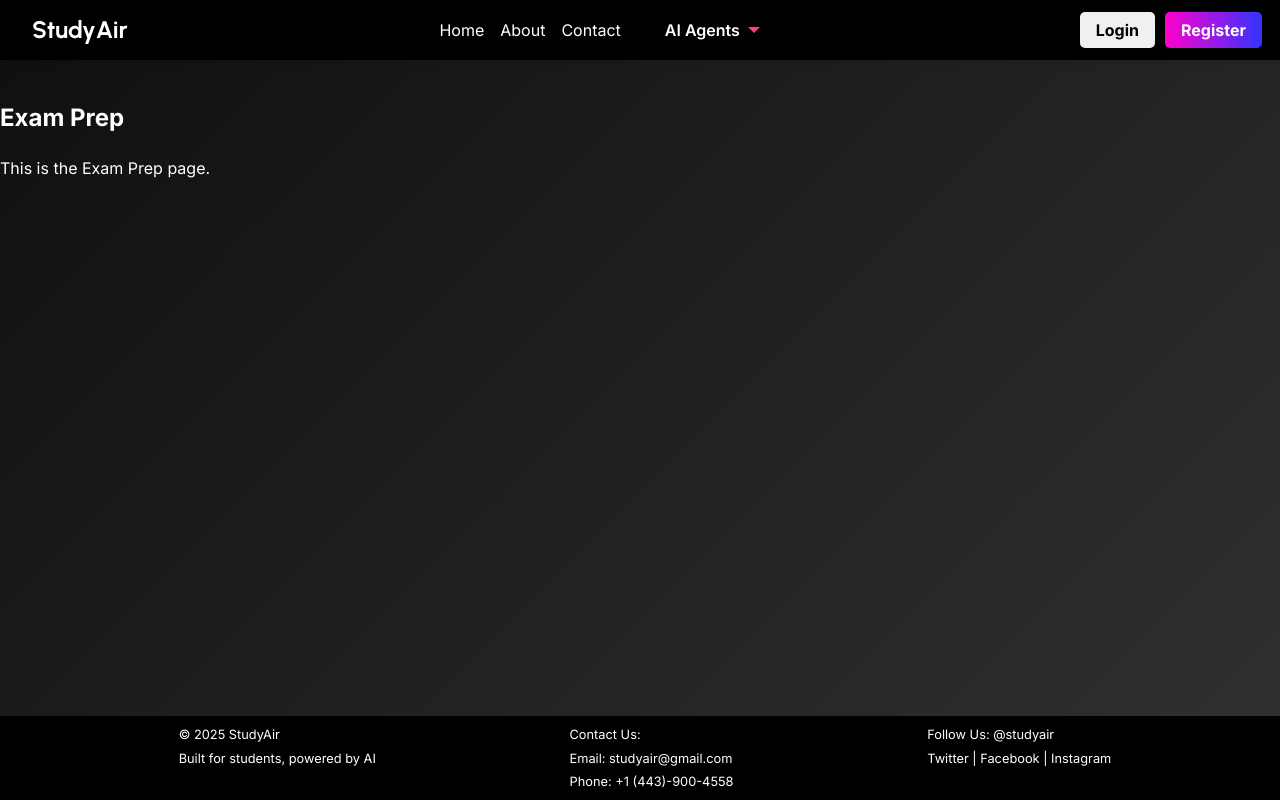
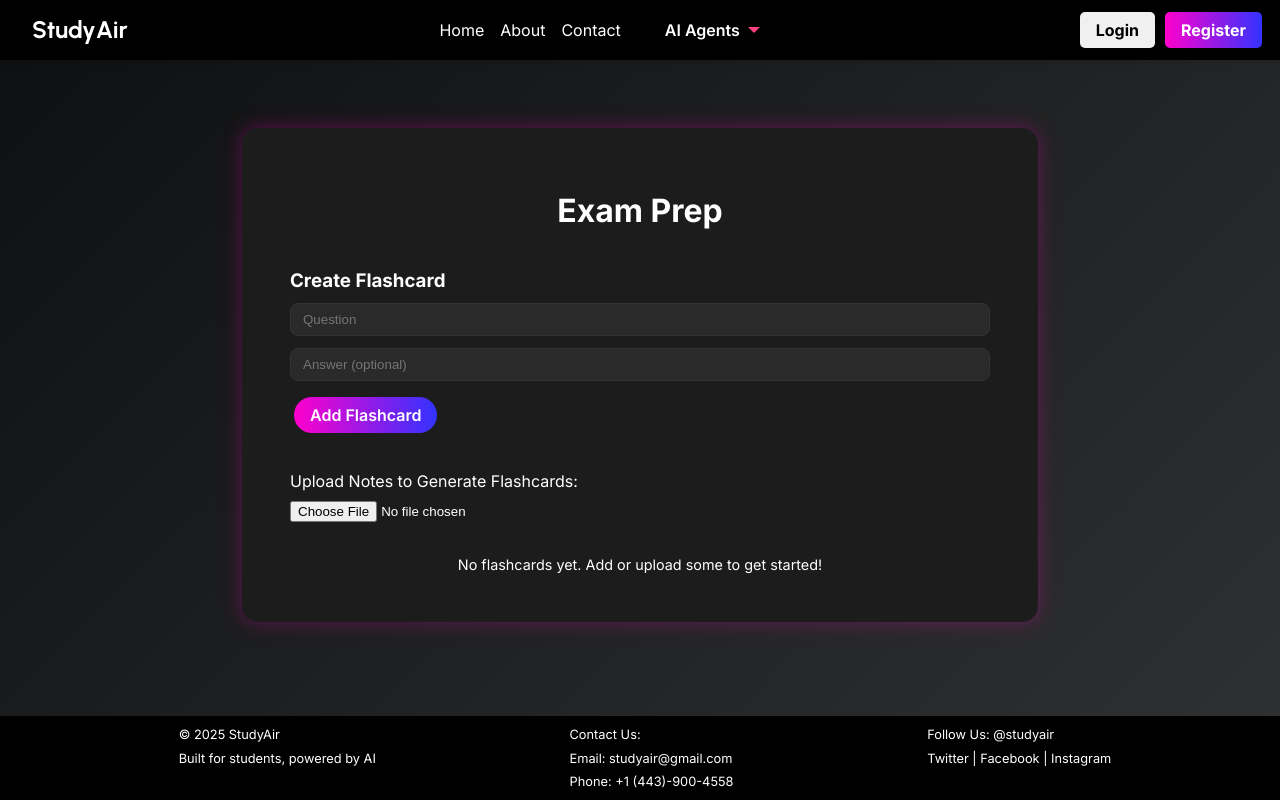
Before and after one commit to SommieOgu/StudyAir, a React (Vite) app: page /exam-prep in a window 1280 px wide. Built offline with nearby package versions, Linux system fonts and the light colour scheme.

Commit message:
added exam prep frontend with flashcards by writing them or uploading notes for generated ones

```diff
--- a/src/App.jsx
+++ b/src/App.jsx
@@ -56,30 +56,31 @@ function App() {
           <Link to="/">Contact</Link>
           <AgentDropdown />
         </nav>
-
         <div className="auth-buttons">
           <button className="login-btn">Login</button>
           <button className="register-btn">Register</button>
         </div>
       </header>
+
       <main className="main-content">
         <Routes>
-          <Route path="/" element={
+          <Route
+            path="/"
+            element={
               <section className="home">
                 <div className="hero">
-               <div class="hero-content">
-                    <h2> Welcome to StudyAir</h2>
-                    <p> Your AI-powered academic assistant</p>
+                  <div className="hero-content">
+                    <h2>Welcome to StudyAir</h2>
+                    <p>Your AI-powered academic assistant</p>
                   </div>
-                <div className="message msg1"> Ready to be a pro?</div>
-                <div className="message msg2"> Generating your quiz...</div>
-                <div className="message msg3"> Review every day!</div>
-                <div className="message msg4"> Study with friends!</div>
-                <div className="message msg5"> Yay I passed my exam!</div>
-                <div className="message msg6"> AI-powered study tools!</div>
-                <div className="message msg7"> Time to focus</div>
-                <div className="message msg8"> You got this!</div>
-
+                  <div className="message msg1">Ready to be a pro?</div>
+                  <div className="message msg2">Generating your quiz...</div>
+                  <div className="message msg3">Review every day!</div>
+                  <div className="message msg4">Study with friends!</div>
+                  <div className="message msg5">Yay I passed my exam!</div>
+                  <div className="message msg6">AI-powered study tools!</div>
+                  <div className="message msg7">Time to focus</div>
+                  <div className="message msg8">You got this!</div>
                 </div>
 
                 <div className="description">
@@ -89,7 +90,9 @@ function App() {
                 </div>
 
                 <div className="mission">
-                <h2>Mission: We provide AI study assistants that help students practice, organize, and master their coursework effortlessly</h2>
+                  <h2>
+                    Mission: We provide AI study assistants that help students practice, organize, and master their coursework effortlessly
+                  </h2>
                 </div>
 
                 <div className="features">
@@ -105,7 +108,7 @@ function App() {
                     </div>
                     <div className="feature-card">
                       <h4>📅 Plan Study Sessions</h4>
-                    <p> Study with peers to enhance retention.</p>
+                      <p>Study with peers to enhance retention.</p>
                     </div>
                   </div>
 
@@ -149,7 +152,8 @@ function App() {
                   </div>
                 </div>
               </section>
-          } />
+            }
+          />
           <Route path="/note-taker" element={<NoteTaker />} />
           <Route path="/quiz-generator" element={<QuizGenerator />} />
           <Route path="/exam-prep" element={<ExamPrep />} />
--- /dev/null
+++ b/src/pages/ExamPrep.css
@@ -0,0 +1,112 @@
+.exam-prep-container {
+  max-width: 700px;
+  margin: 3rem auto;
+  padding: 2rem 3rem;
+  background: #1c1c1c;
+  color: white;
+  border-radius: 1rem;
+  box-shadow: 0 0 20px rgba(255, 0, 204, 0.3);
+  text-align: center;
+  font-family: 'Inter', sans-serif;
+}
+
+.exam-prep-container h2 {
+  font-size: 2rem;
+  margin-bottom: 2rem;
+  color: white;
+}
+
+.manual-flashcard,
+.flashcard-upload {
+  margin-bottom: 2rem;
+  text-align: left;
+}
+
+.manual-flashcard h3 {
+  margin-bottom: 0.5rem;
+  color: #fff;
+}
+
+.manual-flashcard input {
+  width: 100%;
+  padding: 0.5rem 0.75rem;
+  margin-bottom: 0.75rem;
+  border-radius: 8px;
+  border: 1px solid #333;
+  background: #2a2a2a;
+  color: white;
+  box-sizing: border-box;
+}
+
+.manual-flashcard button,
+.deck-controls button {
+  padding: 0.5rem 1rem;
+  margin: 0.25rem;
+  border-radius: 50px;
+  border: none;
+  cursor: pointer;
+  font-weight: 600;
+  background: linear-gradient(to right, #ff00cc, #3333ff);
+  color: white;
+  transition: all 0.3s ease;
+}
+
+.manual-flashcard button:hover,
+.deck-controls button:hover {
+  opacity: 0.9;
+}
+
+.flashcard-upload label {
+  display: block;
+  margin-bottom: 0.5rem;
+  color: #fff;
+}
+
+.flashcard-upload input[type="file"] {
+  display: block;
+  margin-top: 0.5rem;
+}
+
+.flashcard-deck {
+  display: flex;
+  flex-direction: column;
+  align-items: center;
+  gap: 1rem;
+}
+
+.flashcard {
+  width: 100%;
+  min-height: 120px;
+  border-radius: 1rem;
+  background: #2a2a2a;
+  box-shadow: 0 0 15px rgba(255, 0, 204, 0.3);
+  padding: 1rem;
+  display: flex;
+  align-items: center;
+  justify-content: center;
+  font-size: 1.1rem;
+  text-align: center;
+  transition: transform 0.3s ease, box-shadow 0.3s ease;
+}
+
+.flashcard:hover {
+  transform: translateY(-3px);
+  box-shadow: 0 0 25px rgba(255, 0, 204, 0.5);
+}
+
+.deck-controls {
+  display: flex;
+  justify-content: center;
+  flex-wrap: wrap;
+  margin-top: 0.5rem;
+  gap: 0.5rem;
+}
+
+.deck-controls button {
+  min-width: 100px;
+}
+
+p {
+  margin-top: 0.5rem;
+  font-size: 0.9rem;
+}
--- a/src/pages/ExamPrep.jsx
+++ b/src/pages/ExamPrep.jsx
@@ -1,12 +1,103 @@
-import React from "react";
+import React, { useState } from "react";
+import "./ExamPrep.css";
+// asked chat for help to create the flashcard system
+function ExamPrep() {
+  const [flashcards, setFlashcards] = useState([]); // Array of flashcards
+  const [questionInput, setQuestionInput] = useState(""); // Manual question input
+  const [answerInput, setAnswerInput] = useState(""); // Optional answer input
+  const [currentIndex, setCurrentIndex] = useState(0); // Index of the current flashcard
+  const [showAnswer, setShowAnswer] = useState(false); // Toggle between question and answer
 
-function QuizGenerator() {
+  // Add a new manual flashcard
+  const addFlashcard = () => {
+    if (!questionInput) return; // Do not add if question is empty
+    setFlashcards([
+      ...flashcards,
+      { question: questionInput, answer: answerInput } // Add new flashcard
+    ]);
+    setQuestionInput("");
+    setAnswerInput("");
+  };
+
+  // Delete a flashcard
+  const deleteFlashcard = (index) => {
+    setFlashcards(flashcards.filter((_, i) => i !== index)); // remove flashcard at index
+    if (currentIndex >= flashcards.length - 1) {
+      setCurrentIndex(Math.max(0, flashcards.length - 2));
+    }
+  };
+
+  // Navigate flashcards
+  const nextCard = () => setCurrentIndex((prev) => (prev + 1) % flashcards.length);  // go to next card
+  const prevCard = () => setCurrentIndex((prev) => (prev - 1 + flashcards.length) % flashcards.length);  // go to previous card
+
+  // Handle file upload
+  const handleFileUpload = (event) => {
+    const file = event.target.files[0]; // get the uploaded file
+    if (!file) return;
+
+    const reader = new FileReader();
+    reader.onload = (e) => {
+      const text = e.target.result;
+      const newCards = text
+        .split("\n")
+        .map(line => line.trim()) // trim whitespace
+        .filter(line => line !== "") // remove empty lines
+        .map(line => ({ question: line, answer: "" })); // create flashcard objects
+      setFlashcards(prev => [...prev, ...newCards]); // append new flashcards
+    };
+    reader.readAsText(file);
+  };
+
+  const currentCard = flashcards[currentIndex]; // get the current flashcard
+
   return (
-    <div>
-      <h2> Exam Prep </h2>
-      <p>This is the Exam Prep page.</p>
+    <div className="exam-prep-container">
+      <h2>Exam Prep</h2>
+
+      <div className="manual-flashcard">
+        <h3>Create Flashcard</h3>
+        <input
+          type="text"
+          placeholder="Question"
+          value={questionInput}
+          onChange={(e) => setQuestionInput(e.target.value)}
+        />
+        <input
+          type="text"
+          placeholder="Answer (optional)"
+          value={answerInput}
+          onChange={(e) => setAnswerInput(e.target.value)}
+        />
+        <button onClick={addFlashcard}>Add Flashcard</button>
+      </div>
+
+      <div className="flashcard-upload">
+        <label htmlFor="note-upload">Upload Notes to Generate Flashcards:</label>
+        <input type="file" id="note-upload" accept=".txt" onChange={handleFileUpload} />
+      </div>
+
+
+      {flashcards.length > 0 ? (
+        <div className="flashcard-deck">
+          <div className="flashcard">
+            <p>{showAnswer ? currentCard.answer || "Answer not filled yet" : currentCard.question}</p>
+          </div>
+          <div className="deck-controls">
+            <button onClick={prevCard}>Previous</button>
+            <button onClick={() => setShowAnswer(!showAnswer)}>
+              {showAnswer ? "Show Question" : "Show Answer"}
+            </button>
+            <button onClick={nextCard}>Next</button>
+            <button onClick={() => deleteFlashcard(currentIndex)}>Delete</button>
+          </div>
+          <p>{currentIndex + 1} / {flashcards.length}</p>
+        </div>
+      ) : (
+        <p>No flashcards yet. Add or upload some to get started!</p>
+      )}
     </div>
   );
 }
 
-export default QuizGenerator;
+export default ExamPrep;
--- a/src/pages/QuizGenerator.css
+++ b/src/pages/QuizGenerator.css
@@ -7,10 +7,10 @@
   display: inline-block;
   padding: 2rem 2.5rem;
   margin: 2rem auto;
-  border: 1px solid #ccc;
   border-radius: 20px;
-  background-color: #f5f5f5;
-  box-shadow: 0 6px 12px rgba(0,0,0,0.1);
+  background: #1c1c1c; /* dark background */
+  color: white;
+  box-shadow: 0 0 20px rgba(255, 0, 204, 0.4); /* neon pink glow */
   text-align: left;
   max-width: 700px;
 }
@@ -19,13 +19,13 @@
   text-align: center;
   margin-bottom: 20px;
   font-size: 1.5rem;
-  color: black;
+  color: #ff00cc; /* accent color */
 }
 
 .quiz-columns {
   display: flex;
   gap: 2rem;
-  flex-wrap: wrap; /* responsive */
+  flex-wrap: wrap;
 }
 
 .quiz-column {
@@ -37,7 +37,7 @@
 .quiz-box label {
   margin-bottom: 0.75rem;
   font-weight: 500;
-  color: black;
+  color: white;
 }
 
 .quiz-box input,
@@ -47,7 +47,9 @@
   margin-top: 4px;
   margin-bottom: 1rem;
   border-radius: 8px;
-  border: 1px solid #ccc;
+  border: 1px solid #444;
+  background: #2a2a2a;
+  color: white;
   box-sizing: border-box;
 }
 
```
Lines whose indentation alone changed are shown as unchanged.
